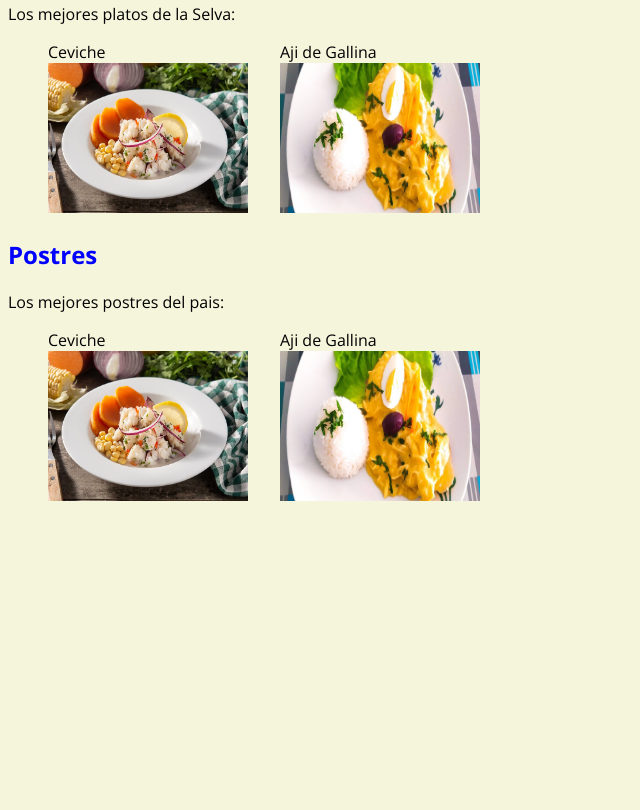
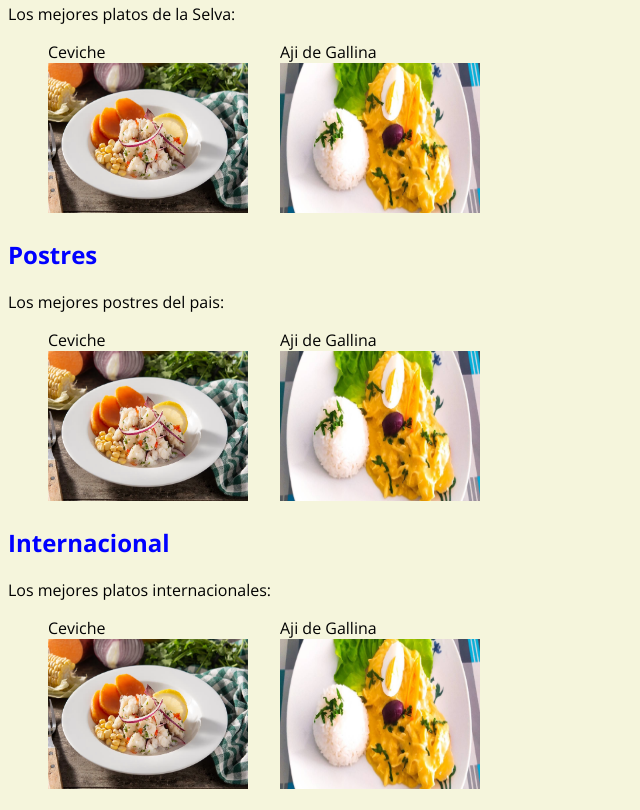
Before and after one commit to ovdeontest/master_class_frontend, a plain HTML site: page index.html in a window 1280 px wide. Shown: the part 711-1521 px from the top of the page, without its empty margins (0-640 px from the left). Before the commit the page ends 1233 px from the top, so only its background shows below. Drawn offline with nearby package versions, Linux system fonts and the light colour scheme.

Commit message:
version 2

```diff
--- a/index.html
+++ b/index.html
@@ -68,5 +68,18 @@
             <img src="./assets/images/ajidegallina.jpg" alt="foto de ceviche" />
         </div>
     </ul>
+
+    <h2>Internacional</h2>
+    <p>Los mejores platos internacionales:</p>
+    <ul>
+        <div>
+            <li>Ceviche</li>
+            <img src="./assets/images/ceviche.avif" alt="foto de ceviche" />
+        </div>
+        <div>
+            <li>Aji de Gallina</li>
+            <img src="./assets/images/ajidegallina.jpg" alt="foto de ceviche" />
+        </div>
+    </ul>
 </body>
 </html>
```
